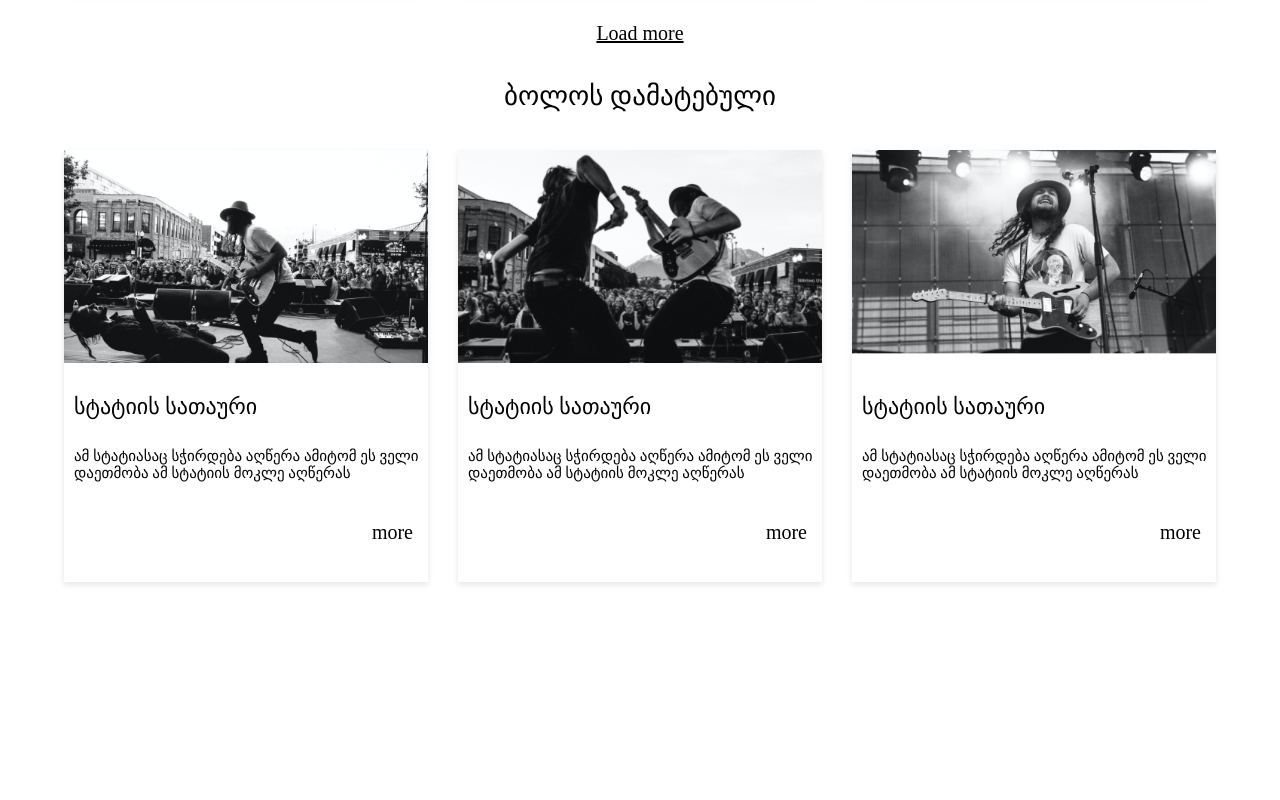
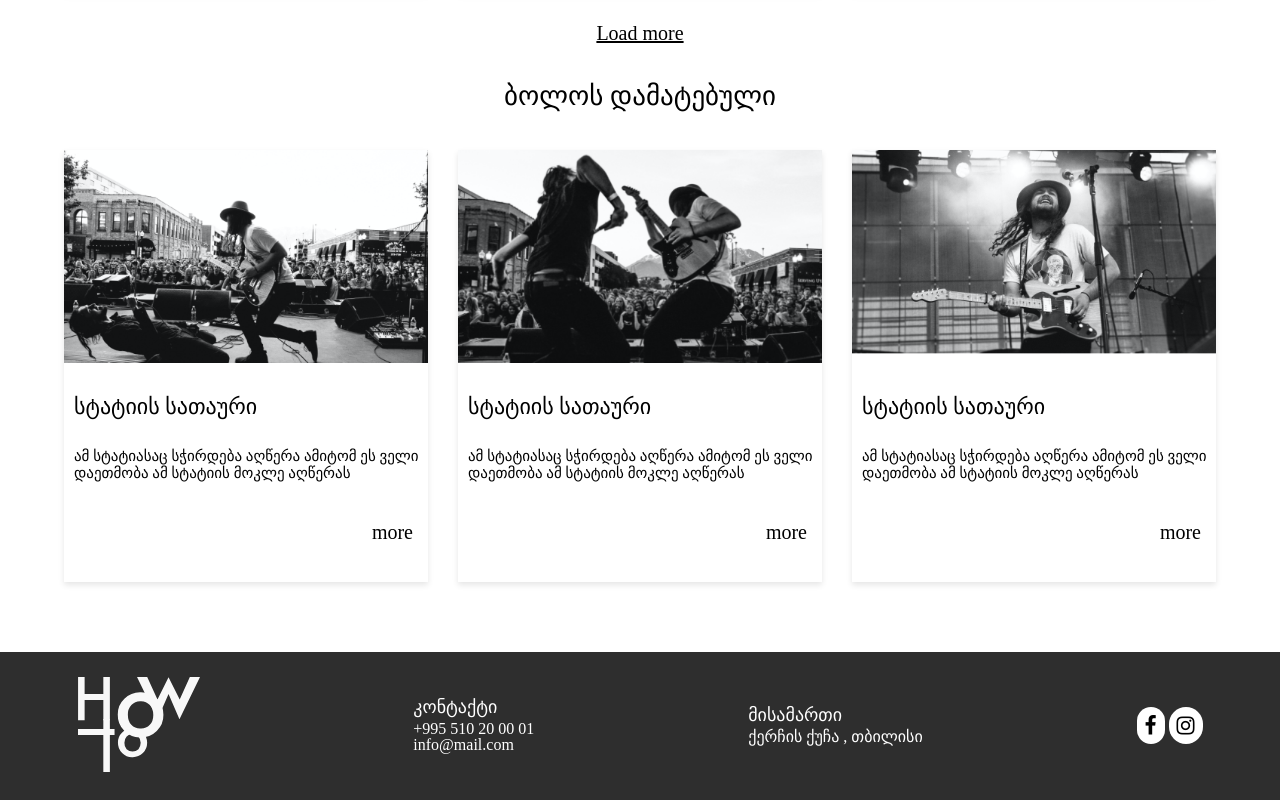
Before and after one commit to sadzamzeko/task10---page-responsive-page, a plain HTML site: page index.html in a window 1280 px wide. Shown: the part 1123-1923 px from the top of the page. Before the commit the page ends 1715 px from the top, so only its background shows below. Drawn offline with Linux system fonts and the light colour scheme.

Commit message:
add footer

```diff
--- a/css/style.css
+++ b/css/style.css
@@ -82,3 +82,25 @@
     margin: 40px 0;
     text-align: center;
 }
+footer{
+    background-color:#2E2E2E;
+    margin-top: 70px;
+    padding: 15px;
+}
+.footer-box{
+    display: flex;
+    justify-content: space-between;
+    align-items: center;
+    color: #fff;
+}
+.social-media a{
+    font-size: 21px;
+    background-color: #fff;
+    padding: 8px;
+    border-radius: 20px 20px;
+    color: black;
+}
+footer li:nth-child(1){
+    font-size: 18px;
+    margin-bottom: 5px;
+}
--- a/index.html
+++ b/index.html
@@ -76,5 +76,23 @@
             </div>
         </div>
     </article>
+    <footer >
+        <div class="container footer-box">
+            <a href="index.html"><img src="image/logo.svg" alt="logo"></a>
+            <ul>
+                <li>კონტაქტი</li>
+                <li>+995 510 20 00 01</li>
+                <li>info@mail.com</li>
+            </ul>
+            <ul>
+                <li>მისამართი</li>
+                <li>ქერჩის ქუჩა , თბილისი</li>
+            </ul>
+            <div class="social-media">
+                <a href="#" class="fa fa-facebook"></a>
+                <a href="#" class="fa fa-instagram"></a>
+            </div>
+        </div>
+        </footer>
 </body>
 </html>
```
